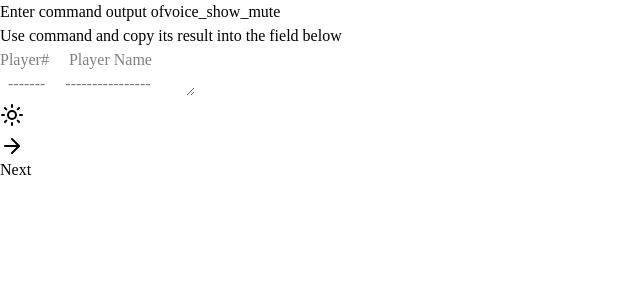
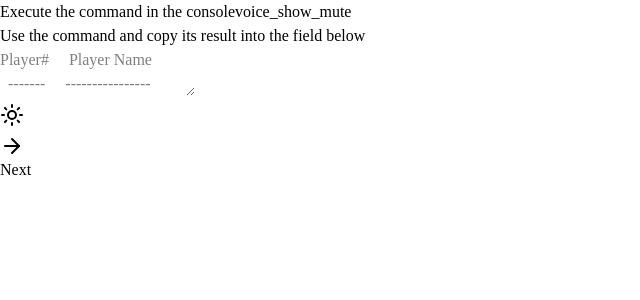
Before and after one commit to neandreev/cs2demomute, a React (Vite) app in the folder src/renderer/: page / in a window 1280 px wide. Shown: the top 300 px of the page, without its empty margins (0-640 px from the left). Built offline with nearby package versions, Linux system fonts and the light colour scheme.

Commit message:
update translation

```diff
--- a/src/renderer/src/main.tsx
+++ b/src/renderer/src/main.tsx
@@ -18,14 +18,14 @@ i18next.use(LanguageDetector).init({
         copy: 'Copy',
         again: 'Start again',
         back: 'Back',
-        copied: 'The command is copied',
-        enterString: 'Enter command output of',
-        enterStringDesc: 'Use command and copy its result into the field below',
+        copied: 'The command has been copied',
+        enterString: 'Execute the command in the console',
+        enterStringDesc: 'Use the command and copy its result into the field below',
         selectPlayers: 'Select players',
-        selectPlayersDesc: "Which player's voices you need to hear in demo",
-        incorrectInput: "Couldn't find data of all 10 players, ",
+        selectPlayersDesc: "Which players' voices do you want to hear in the demo?",
+        incorrectInput: "Couldn't find data for all 10 players, check your input",
         atLeastOne: 'Select at least one player',
-        result: 'Result command',
+        result: 'The final command',
         resultDesc: 'Run it in the console'
       }
     },
```
